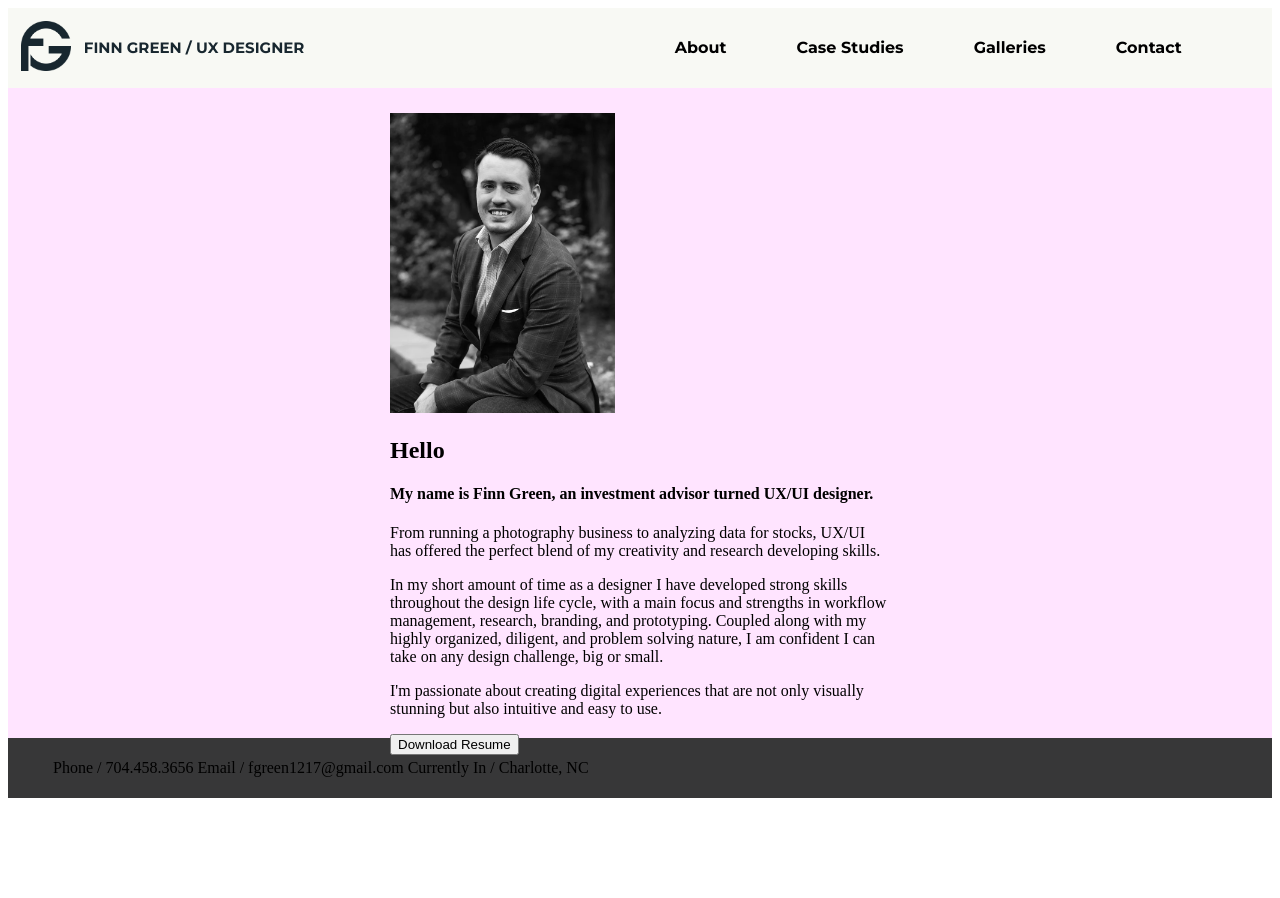
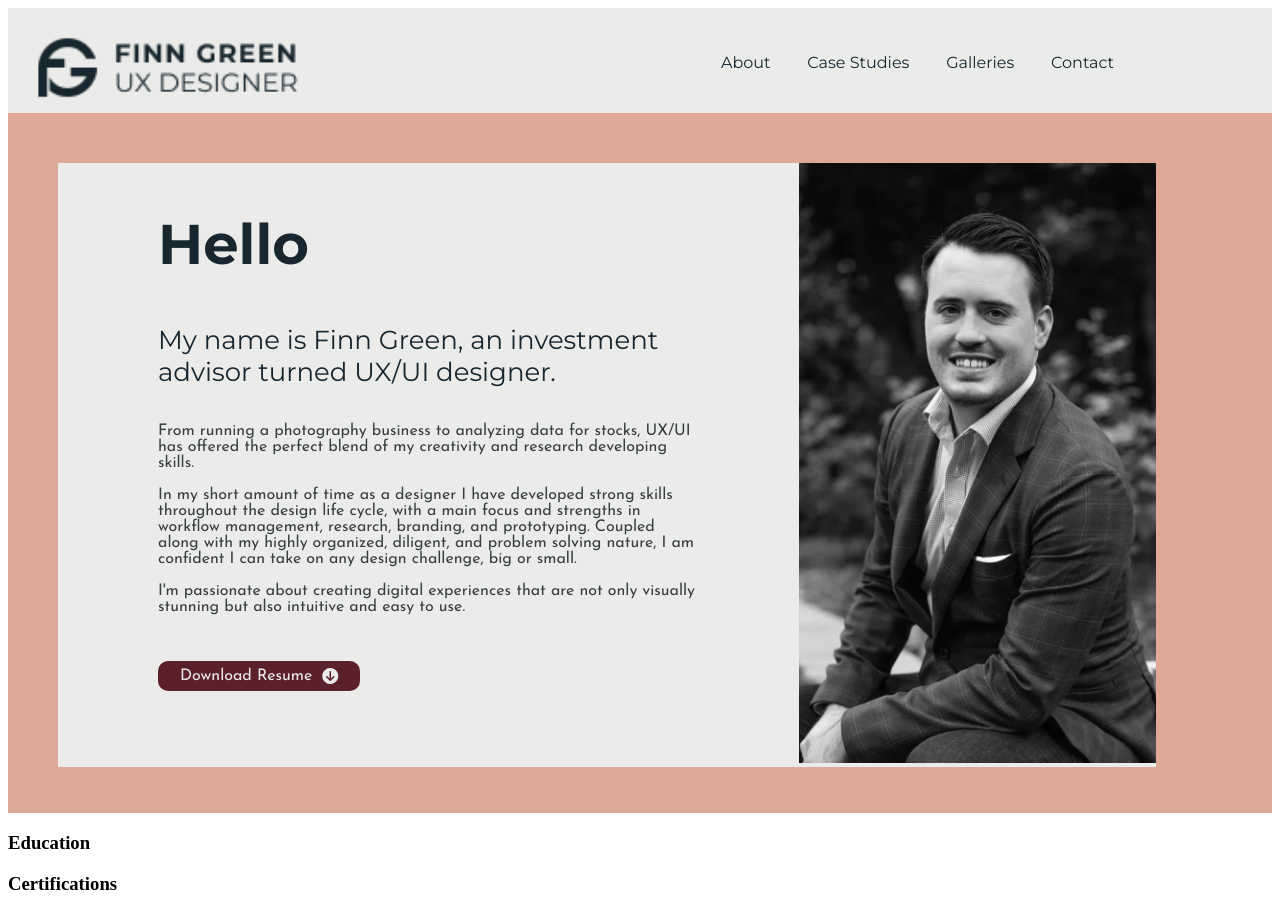
Before and after one commit to fgreen1217/UX_UI_HW_17, a plain HTML site: page style.html in a window 1280 px wide. Shown: the top 898 px of the page. Before the commit the page ends 806 px from the top, so only its background shows below. Drawn offline with Linux system fonts and the light colour scheme.

Commit message:
Redo
Finalized header and hero. need to add education and certificates

```diff
--- a/CSS/style.css
+++ b/CSS/style.css
@@ -1,61 +1,126 @@
 .inline-block{
-    display: inline-block;
-    vertical-align: top;
-}
-
-.inline-block.logo{
-    width:4%;
-    padding:1%;
-    text-align:center;
+    display:inline-block;
+    vertical-align:top;
+    height:80px;
 }
 
 .navigation{
-    display:flex;
-    align-items:center;
-    background-color:#F8F9F4;
+    background-color:#EBECE9
+}
+
+.logo{
+    width:23%;
+    padding:1%;
+    text-align: center;
+
 }
 
 nav{
-    width:71%;
+    width:72%;
+    padding:1%;
 }
 
-.inline-block ul{
-    display:flex;
-    justify-content:flex-end;
-
+nav ul{
+    width:60%;
+    margin-left: auto
 }
 
 nav il{
     font-family: 'Montserrat', sans-serif;
-    padding-left:50px;
-    padding-right:20px
-
-}
-section{
-    background-color:#F9F4
+    padding:3%;
+    color:#18272F;
 }
 
 .heroimg{
+    background-color:#DEAA97;
     height:600px;
-    padding:25px;
+    padding:50px
+}
+
+.Content H1{
+    font-family: 'Montserrat', sans-serif;
+    font-size:56px;
+    font-weight:700;
+    color:#18272F;
+    width:541px;
+
+}
+
+.Content H4{
+    font-family: 'Montserrat', sans-serif;
+    font-size:26px;
+    font-weight: 400;
+    color:#18272F;
+    width:541px;
+}
+
+.Content P{
+    font-family: 'Josefin Sans', sans-serif;
+    font-size: 16px;
+    font-weight:400;
+    color:#373F42;
+    width:541px;
 }
 
 .Content{
-    width:500px;
-    margin: 0 auto;
+    background-color:#EBECE9;
+    display:inline-flex;
+    padding:100
+}
+
+.Content img{
+    height:600px;
+}
+
+.Content button{
+    background-color:#5C2029;
+    color:#EBECE9;
+    display:flex;
+    padding-left:20px;
+    padding-right:20px;
+    padding-top:5px;
+    padding-bottom:5px;
+    border-radius:10px;
+    font-family: 'Josefin Sans', sans-serif;
+    font-size: 16px;
+    font-weight:400;
+    transform:translateY(100%);
+    transition-duration:.5s;
+    border-style:solid;
+    border-color:#5C2029;
+
+}
+
+.Content button:hover {
+    background-color: #EBECE9;
+    color: #5C2029;
+    border-style:solid;
+    border-color:#5C2029;
+}
+
+.Info{
+    padding-left:100px;
+    padding-right:100px
+}
+
+.fa-solid.fa-circle-arrow-down{
+    padding-left:10px;
+
 }
 
 footer{
-    background-color:#373738;
-    padding:5px
+    background-color:#18272F;
+    color:#EBECE9;
+    font-family: 'Montserrat', sans-serif;
+    font-size:20px;
+    font-weight: 400;
+    padding:1%;
+    height:60px
+
 }
 
-.logo-text{
-    font-family: 'Montserrat', sans-serif;
-    color:#18272F;
-    font-size: 15px;
-}
-
-.navigation{
+footer ul{
+    display: flex;
+    justify-content:space-around;
 
 }
--- a/style.html
+++ b/style.html
@@ -1,18 +1,15 @@
 <!DOCTYPE html>
-<head class="navigation">
+<head>
     <link rel="preconnect" href="https://fonts.googleapis.com">
 <link rel="preconnect" href="https://fonts.gstatic.com" crossorigin>
-    <link href="https://fonts.googleapis.com/css2?family=Montserrat:wght@700&display=swap" rel="stylesheet">
+<link href="https://fonts.googleapis.com/css2?family=Josefin+Sans:wght@400;700&family=Montserrat:wght@400;700&display=swap" rel="stylesheet">
+<script src="https://kit.fontawesome.com/a3d316b408.js" crossorigin="anonymous"></script>
     <link href="css/style.css" type="text/css" rel="stylesheet">
 </head>
 <body>
     <header class="navigation">
         <div class="inline-block logo">
-            <img src="images/LOGO.png" alt="Logo" width="100%">
-        </div>
-        <div>
-            <p1 class="logo-text">FINN GREEN / UX DESIGNER
-            </p1>
+            <img src="images/Frame 15.png" alt="Logo" width="100%">
         </div>
         <nav class="inline-block">
             <ul>
@@ -25,13 +22,29 @@
     </header>
     <section class="heroimg">
         <div class="Content">
-            <img src="images/fg.jpg" alt="photo" height="300px">
+            <div class="Info">
                 <H1 class="Header1">Hello</H1>
                 <H4 class="Header4">My name is Finn Green, an investment advisor turned UX/UI designer.</H4>
                 <p>From running a photography business to analyzing data for stocks, UX/UI has offered the perfect blend of my creativity and research developing skills.</p>
                 <p>In my short amount of time as a designer I have developed strong skills throughout the design life cycle, with a main focus and strengths in workflow management, research, branding, and prototyping. Coupled along with my highly organized, diligent, and problem solving nature, I am confident I can take on any design challenge, big or small.</p>
                 <p>I'm passionate about creating digital experiences that are not only visually stunning but also intuitive and easy to use.</p>
-            <button>Download Resume</button>
+                <button class="btn">Download Resume<i class="fa-solid fa-circle-arrow-down"></i></button>
+            </div>
+            <div>
+                <img src="images/FGnew.png" alt="photo" height="300px">
+            </div>
+        </div>
+
+    </section>
+
+    <section class="History">
+        <div class="School">
+            <h3>Education</h3>
+
+        </div>
+        <div class="Certs">
+            <h3>Certifications</h3>
+
         </div>
     </section>
     <footer>
```
Also changed, not shown: Images/FGnew.png (added), Images/Frame 117.png (added), Images/Frame 15.png (added), 1 other file. Lines whose indentation alone changed are shown as unchanged.
